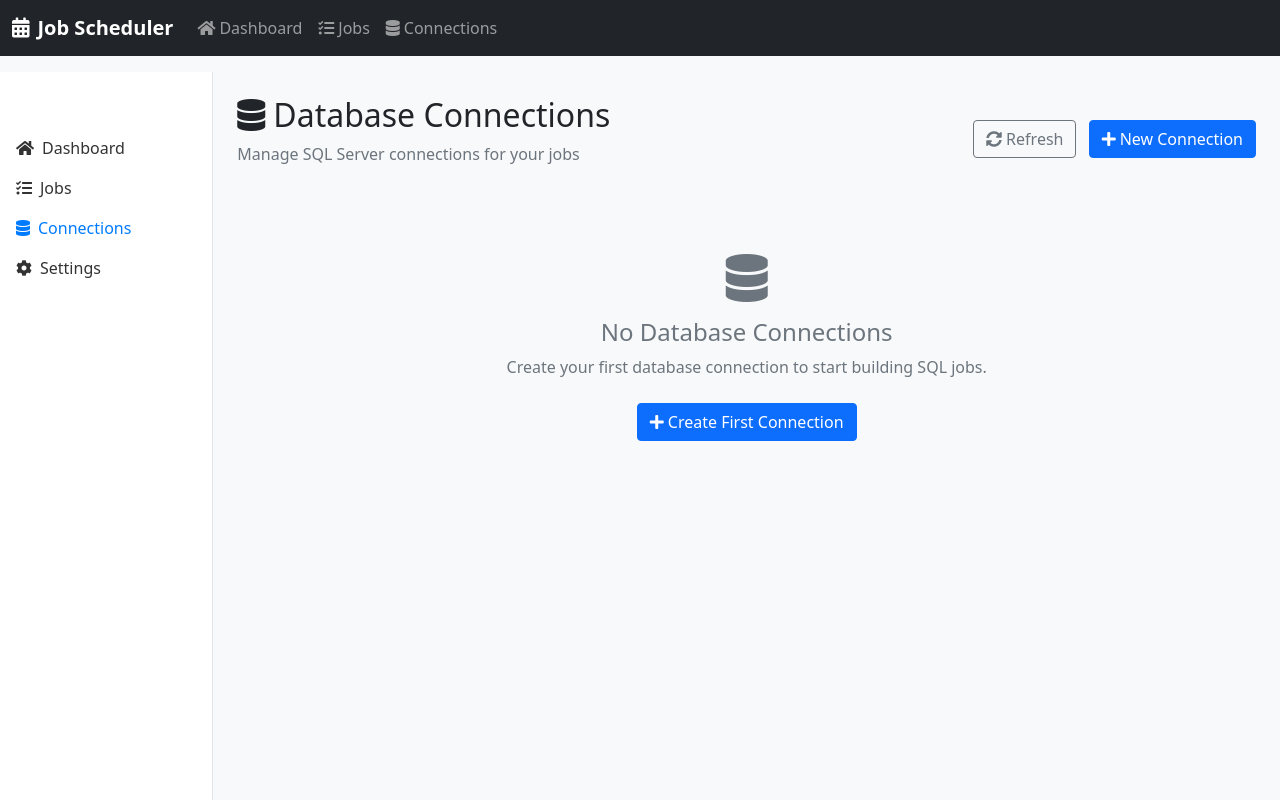
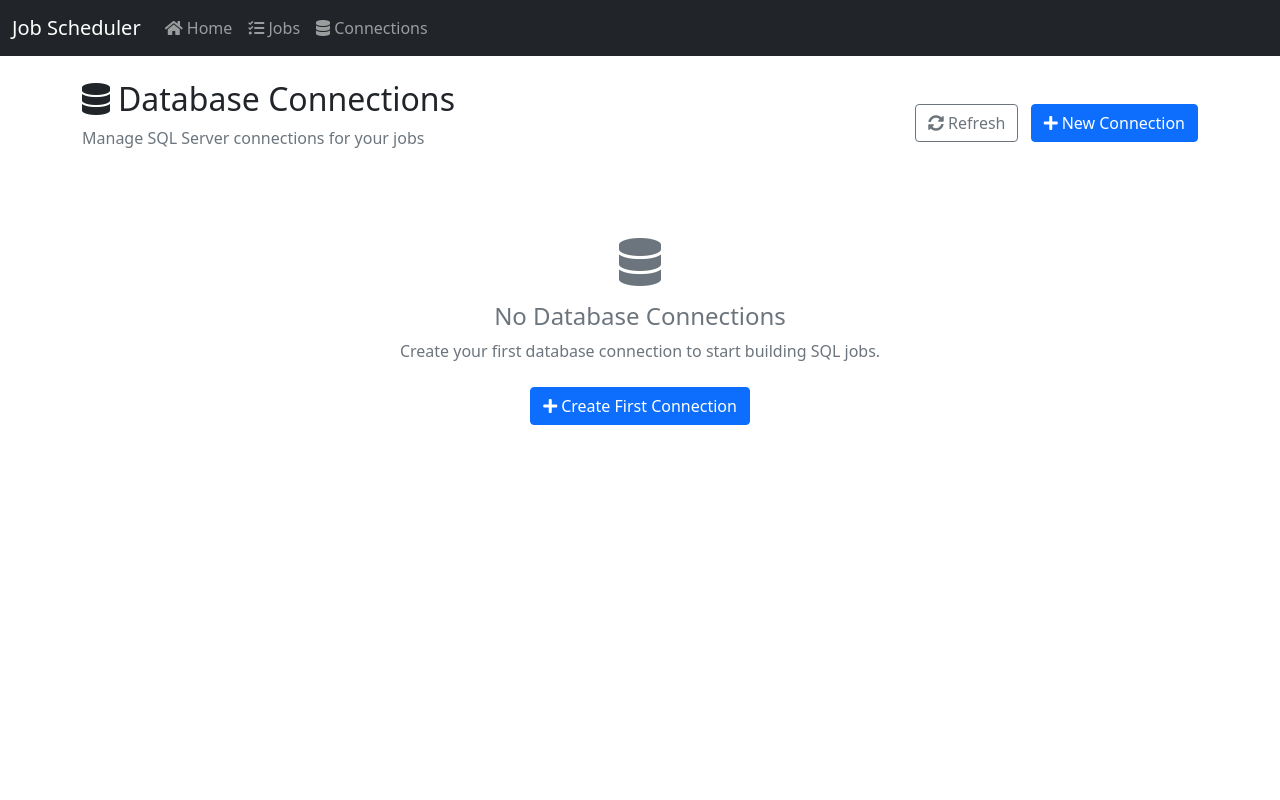
Before and after one commit to sumitgill39/Job-Scheduler, a Flask app: page /connections in a window 1280 px wide. Run offline with Flask 3, Linux system fonts and the light colour scheme; parts of the project's set-up code (start-up, migrations or seed data) failed here and were passed over.

Commit message:
updated code fix.

```diff
--- a/web_ui/templates/base.html
+++ b/web_ui/templates/base.html
@@ -3,7 +3,6 @@
 <head>
     <meta charset="UTF-8">
     <meta name="viewport" content="width=device-width, initial-scale=1.0">
-    <meta http-equiv="X-UA-Compatible" content="ie=edge">
     <title>{% block title %}Job Scheduler{% endblock %}</title>
 
     <!-- Bootstrap CSS -->
@@ -11,171 +10,40 @@
     <!-- Font Awesome -->
     <link href="https://cdnjs.cloudflare.com/ajax/libs/font-awesome/5.15.4/css/all.min.css" rel="stylesheet">
 
-    <!-- Custom CSS -->
-    <style>
-        body {
-            padding-top: 4.5rem;
-            background-color: #f8f9fa;
-        }
-
-        .navbar-brand {
-            font-weight: 600;
-        }
-
-        .sidebar {
-            position: fixed;
-            top: 4.5rem;
-            bottom: 0;
-            left: 0;
-            z-index: 100;
-            padding: 48px 0 0;
-            box-shadow: inset -1px 0 0 rgba(0, 0, 0, .1);
-            background-color: #fff;
-        }
-
-        .sidebar-sticky {
-            position: relative;
-            top: 0;
-            height: calc(100vh - 48px);
-            padding-top: .5rem;
-            overflow-x: hidden;
-            overflow-y: auto;
-        }
-
-        .sidebar .nav-link {
-            font-weight: 500;
-            color: #333;
-            padding: 0.5rem 1rem;
-        }
-
-        .sidebar .nav-link.active {
-            color: #007bff;
-        }
-
-        .sidebar .nav-link:hover {
-            color: #0056b3;
-        }
-
-        .main-content {
-            padding: 1.5rem;
-        }
-
-        .card {
-            box-shadow: 0 0.125rem 0.25rem rgba(0, 0, 0, 0.075);
-            border: none;
-            margin-bottom: 1rem;
-        }
-
-        .card-header {
-            background-color: #fff;
-            border-bottom: 1px solid rgba(0,0,0,.125);
-        }
-    </style>
-
     {% block extra_css %}{% endblock %}
 </head>
 <body>
-    <!-- Navigation Bar -->
-    <nav class="navbar navbar-expand-lg navbar-dark bg-dark fixed-top">
+    <!-- Simple Navigation -->
+    <nav class="navbar navbar-expand-lg navbar-dark bg-dark">
         <div class="container-fluid">
-            <a class="navbar-brand" href="/">
-                <i class="fas fa-calendar-alt me-2"></i>Job Scheduler
-            </a>
+            <a class="navbar-brand" href="/">Job Scheduler</a>
             <button class="navbar-toggler" type="button" data-bs-toggle="collapse" data-bs-target="#navbarNav">
                 <span class="navbar-toggler-icon"></span>
             </button>
             <div class="collapse navbar-collapse" id="navbarNav">
                 <ul class="navbar-nav">
                     <li class="nav-item">
-                        <a class="nav-link" href="{{ url_for('index') }}">
-                            <i class="fas fa-home me-1"></i>Dashboard
-                        </a>
+                        <a class="nav-link" href="/"><i class="fas fa-home"></i> Home</a>
                     </li>
                     <li class="nav-item">
-                        <a class="nav-link" href="{{ url_for('job_list') }}">
-                            <i class="fas fa-tasks me-1"></i>Jobs
-                        </a>
+                        <a class="nav-link" href="/jobs"><i class="fas fa-tasks"></i> Jobs</a>
                     </li>
                     <li class="nav-item">
-                        <a class="nav-link" href="{{ url_for('connections') }}">
-                            <i class="fas fa-database me-1"></i>Connections
-                        </a>
+                        <a class="nav-link" href="/connections"><i class="fas fa-database"></i> Connections</a>
                     </li>
                 </ul>
             </div>
         </div>
     </nav>
 
-    <!-- Main Layout -->
-    <div class="container-fluid">
-        <div class="row">
-            <!-- Sidebar -->
-            <nav class="col-md-3 col-lg-2 d-md-block sidebar collapse">
-                <div class="sidebar-sticky">
-                    <ul class="nav flex-column">
-                        <li class="nav-item">
-                            <a class="nav-link {% if request.endpoint == 'index' %}active{% endif %}"
-                               href="{{ url_for('index') }}">
-                                <i class="fas fa-home me-2"></i>Dashboard
-                            </a>
-                        </li>
-                        <li class="nav-item">
-                            <a class="nav-link {% if request.endpoint == 'job_list' %}active{% endif %}"
-                               href="{{ url_for('job_list') }}">
-                                <i class="fas fa-tasks me-2"></i>Jobs
-                            </a>
-                        </li>
-                        <li class="nav-item">
-                            <a class="nav-link {% if request.endpoint == 'connections' %}active{% endif %}"
-                               href="{{ url_for('connections') }}">
-                                <i class="fas fa-database me-2"></i>Connections
-                            </a>
-                        </li>
-                        <li class="nav-item">
-                            <a class="nav-link {% if request.endpoint == 'settings' %}active{% endif %}"
-                               href="{{ url_for('settings') }}">
-                                <i class="fas fa-cog me-2"></i>Settings
-                            </a>
-                        </li>
-                    </ul>
-                </div>
-            </nav>
-
-            <!-- Main Content -->
-            <main class="col-md-9 ms-sm-auto col-lg-10 px-md-4 main-content">
-                {% with messages = get_flashed_messages(with_categories=true) %}
-                    {% if messages %}
-                        {% for category, message in messages %}
-                            <div class="alert alert-{{ category }} alert-dismissible fade show mt-3" role="alert">
-                                {{ message }}
-                                <button type="button" class="btn-close" data-bs-dismiss="alert" aria-label="Close"></button>
-                            </div>
-                        {% endfor %}
-                    {% endif %}
-                {% endwith %}
-
-                {% block content %}{% endblock %}
-            </main>
-        </div>
+    <!-- Main Content -->
+    <div class="container mt-4">
+        {% block content %}{% endblock %}
     </div>
 
     <!-- Bootstrap Bundle with Popper -->
     <script src="https://cdn.jsdelivr.net/npm/bootstrap@5.1.3/dist/js/bootstrap.bundle.min.js"></script>
 
-    <!-- Common JavaScript -->
-    <script>
-    // Flash message auto-hide
-    document.addEventListener('DOMContentLoaded', function() {
-        const alerts = document.querySelectorAll('.alert');
-        alerts.forEach(function(alert) {
-            setTimeout(function() {
-                const bsAlert = new bootstrap.Alert(alert);
-                bsAlert.close();
-            }, 5000);
-        });
-    });
-    </script>
-
     {% block extra_js %}{% endblock %}
 </body>
 </html>
```
